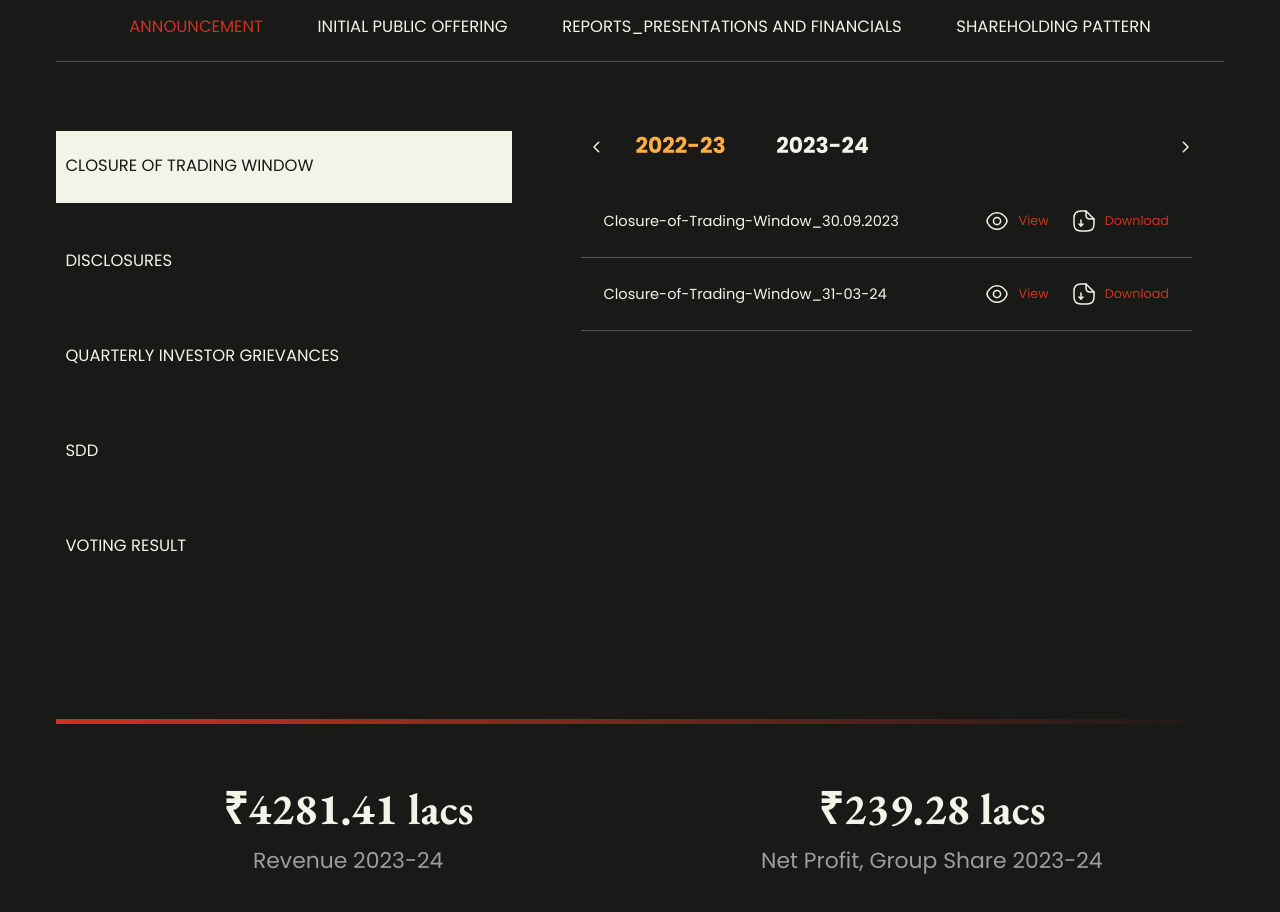
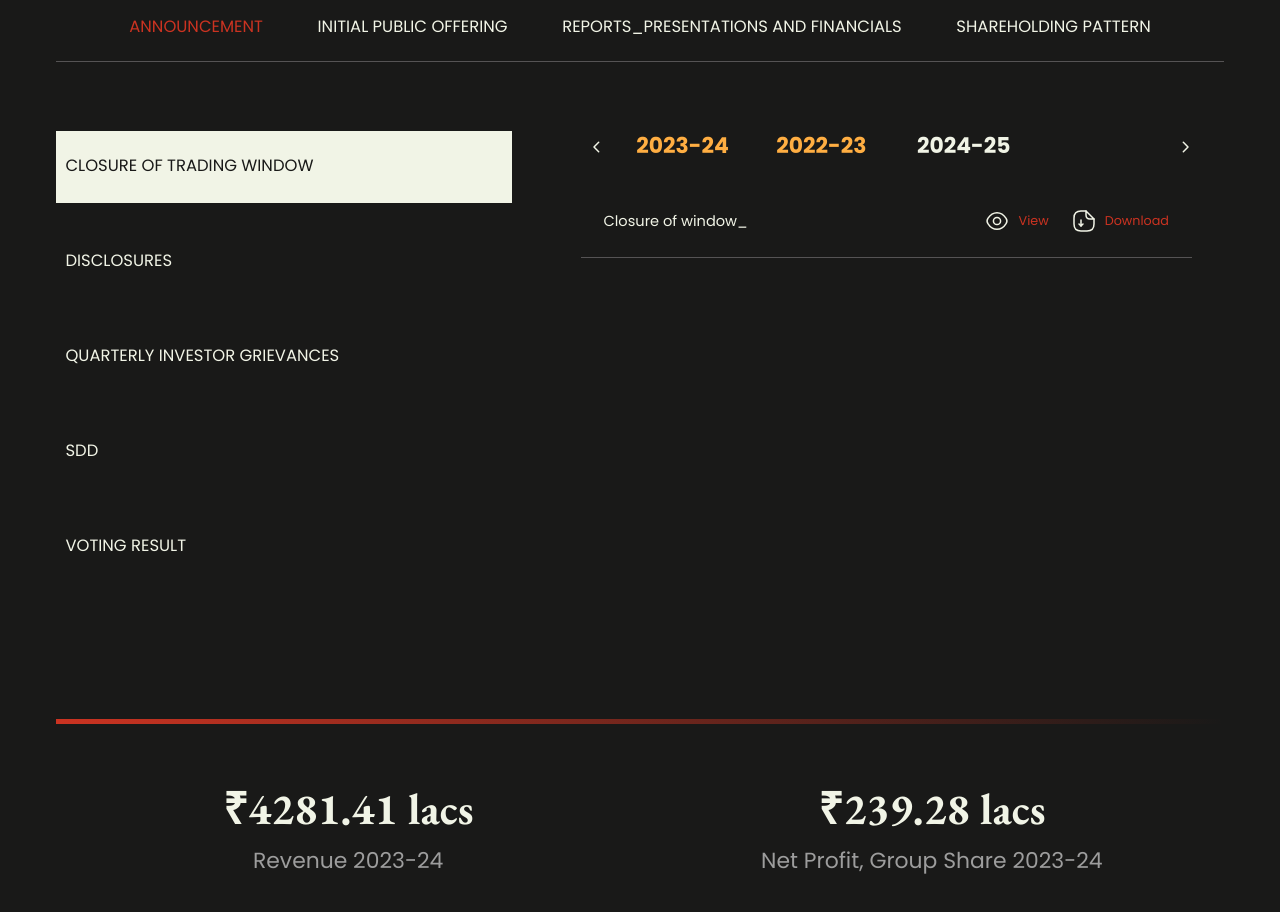
Before and after one commit to TarunRajpurohit123/pace-bussiness-website, a Next.js app in the folder pace-website/: page /investors in a window 1280 px wide. Shown: the part 880-1792 px from the top of the page. Built offline with nearby package versions, Linux system fonts and the light colour scheme.

Commit message:
add clouseure of tranding window document

```diff
--- a/pace-website/src/json/reportsData.js
+++ b/pace-website/src/json/reportsData.js
@@ -46,7 +46,7 @@ const reportsData = [
       {
         type: "CLOSURE OF TRADING WINDOW",
         key: 11,
-        years: ["2023-24", "2022-23"],
+        years: ["2024-25", "2023-24", "2022-23"],
         data: [
           {
             year: "2022-23",
@@ -62,6 +62,11 @@ const reportsData = [
             year: "2023-24",
             title: "Closure-of-Trading-Window_31-03-24",
             url: "/main/ANNOUNCEMENT/CLOSURE OF TRADING WINDOW/2023-2024/Closure-of-Trading-Window_31-03-2024.pdf",
+          },
+          {
+            year: "2024-25",
+            title: "Closure of window_",
+            url: "/main/ANNOUNCEMENT/CLOSURE OF TRADING WINDOW/2024-2025/Closure of window_.pdf",
           },
         ],
       },
```
Also changed, not shown: 1 other file (tests, documents, lock files or other folders).
